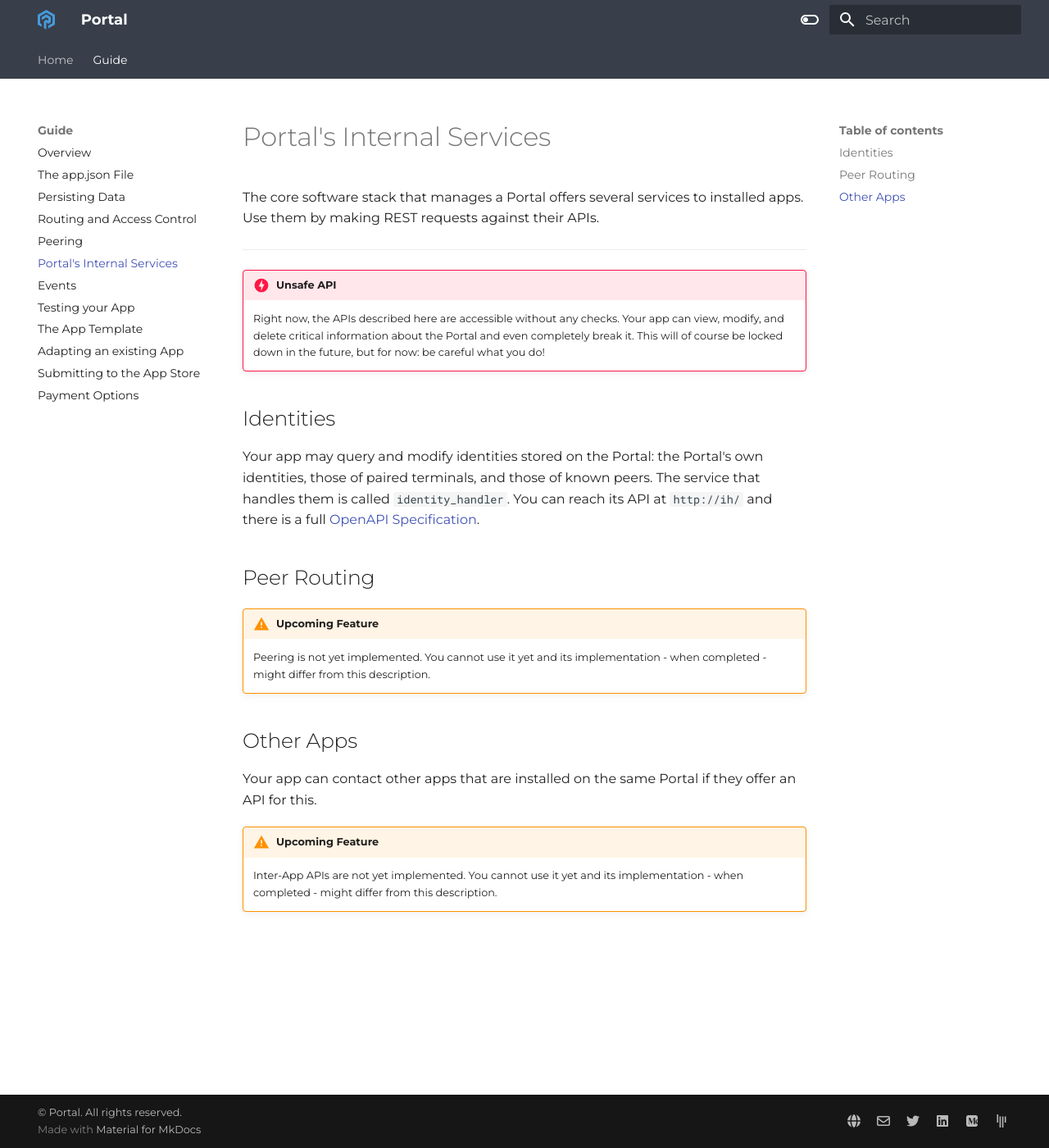
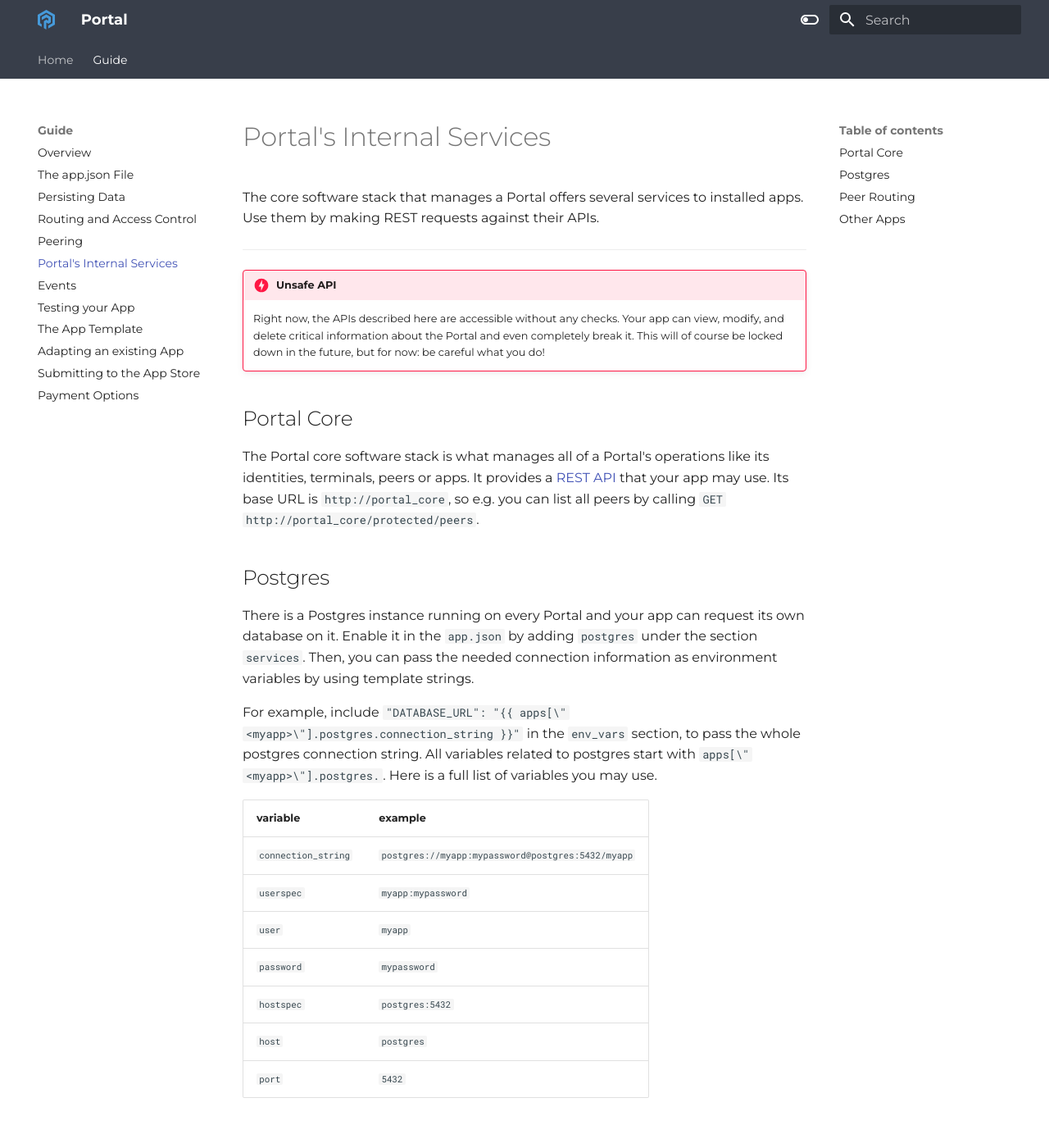
Before and after one commit to FreeshardBase/documentation, an MkDocs documentation site: the page built from docs/internal_services.md, in a window 1280 px wide and 1400 px high. Shown: the whole window at 82% size. Built offline with MkDocs 1.6.1 and Material for MkDocs 9.7.7, drawn with Linux system fonts in a browser that asks for light colours.

Commit message:
add description of postgres service

```diff
--- a/docs/internal_services.md
+++ b/docs/internal_services.md
@@ -11,12 +11,36 @@ Use them by making REST requests against their APIs.
     and even completely break it.
     This will of course be locked down in the future, but for now: be careful what you do!
 
-## Identities
+## Portal Core
 
-Your app may query and modify identities stored on the Portal:
-the Portal's own identities, those of paired terminals, and those of known peers.
-The service that handles them is called `identity_handler`.
-You can reach its API at `http://ih/` and there is a full [OpenAPI Specification](https://ptl.gitlab.io/identity_handler/).
+The Portal core software stack is what manages all of a Portal's operations
+like its identities, terminals, peers or apps.
+It provides a [REST API](https://ptl.gitlab.io/portal_core/) that your app may use.
+Its base URL is `http://portal_core`, so e.g. you can list all peers by calling
+`GET http://portal_core/protected/peers`.
+
+## Postgres
+
+There is a Postgres instance running on every Portal
+and your app can request its own database on it.
+Enable it in the `app.json` by adding `postgres` under the section `services`.
+Then, you can pass the needed connection information as environment variables
+by using template strings.
+
+For example, include `"DATABASE_URL": "{{ apps[\"<myapp>\"].postgres.connection_string }}"`
+in the `env_vars` section, to pass the whole postgres connection string.
+All variables related to postgres start with `apps[\"<myapp>\"].postgres.`. Here is a full list of variables you may use.
+
+| variable            | example                                           |
+|---------------------|---------------------------------------------------|
+| `connection_string` | `postgres://myapp:mypassword@postgres:5432/myapp` |
+| `userspec`          | `myapp:mypassword`                                |
+| `user`              | `myapp`                                           |
+| `password`          | `mypassword`                                      |
+| `hostspec`          | `postgres:5432`                                   |
+| `host`              | `postgres`                                        |
+| `port`              | `5432`                                            |
+
 
 ## Peer Routing
 
```
Also changed, not shown: docs/app_json.md (+19 -13 lines).
